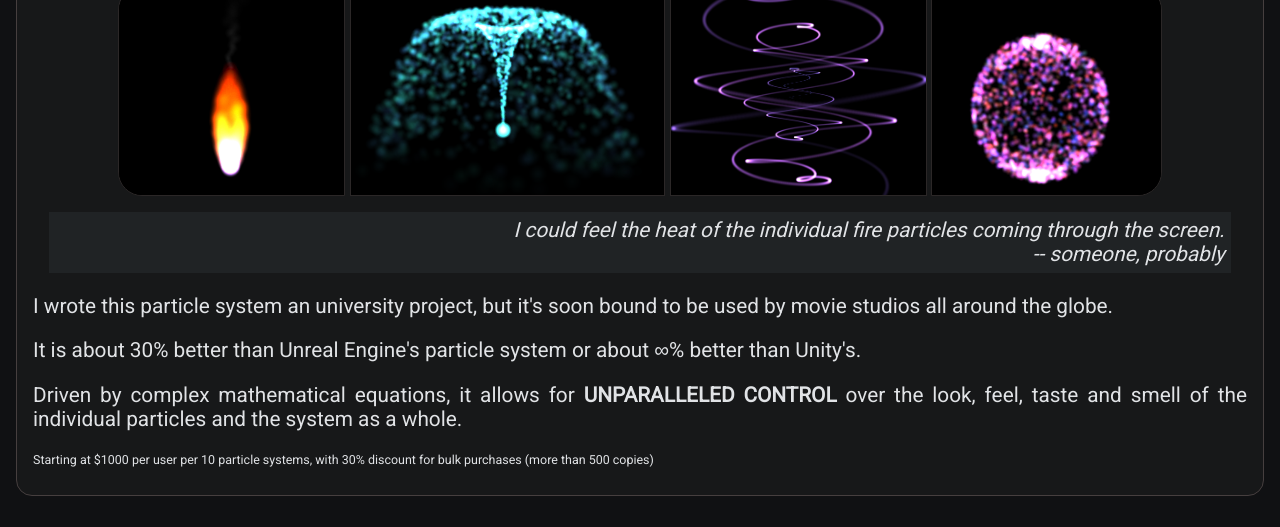
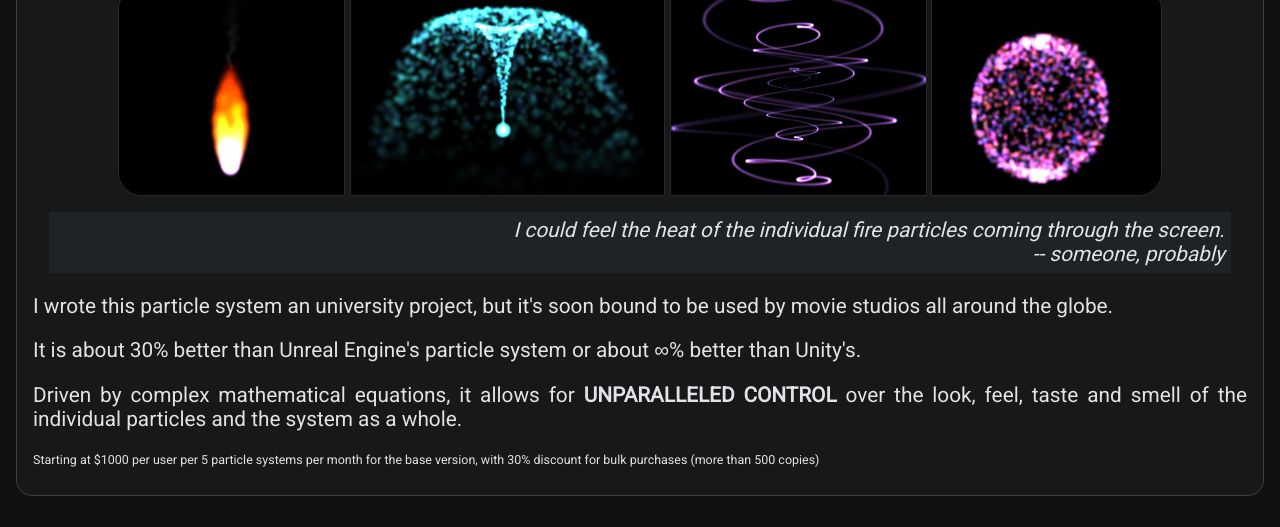
Before and after one commit to alexvitkov/alexvitkov.github.io, a plain HTML site: page index.html in a window 1280 px wide. Shown: the part 108-635 px from the top of the page. Drawn offline with Linux system fonts and the light colour scheme.

Commit message:
updated pricing

```diff
--- a/index.html
+++ b/index.html
@@ -113,7 +113,7 @@ p {
 
 
                 <p style="font-size: 0.6em;">
-                Starting at $1000 per user per 10 particle systems, with 30% discount for bulk purchases (more than 500 copies)
+                Starting at $1000 per user per 5 particle systems per month for the base version, with 30% discount for bulk purchases (more than 500 copies)
                 </p>
             </article>
 
```
